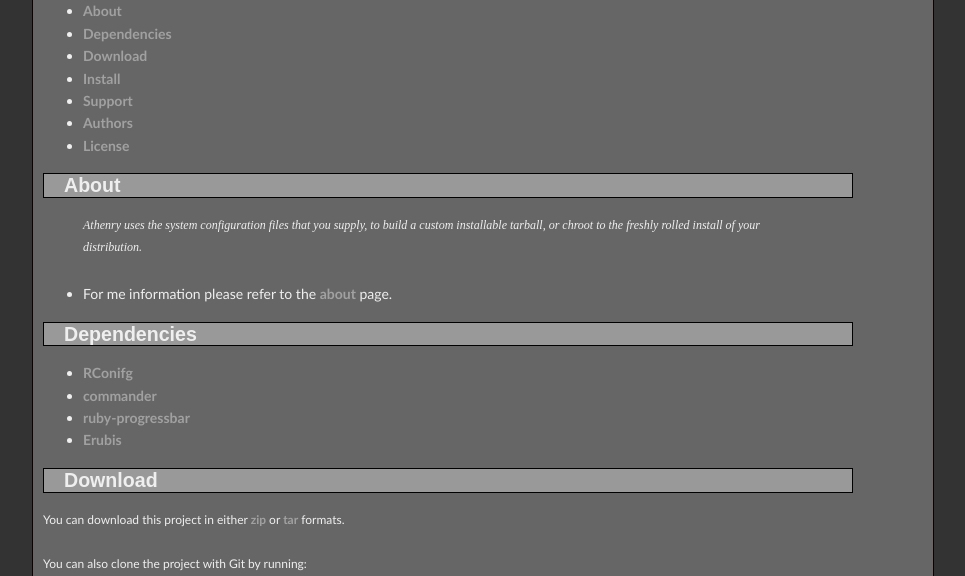
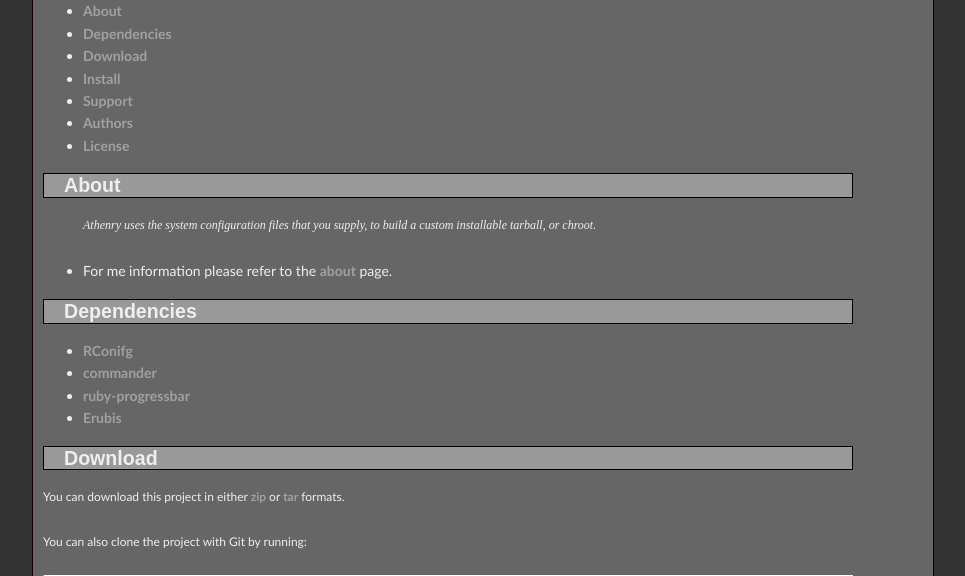
Before and after one commit to GunioRobot/athenry, a Jekyll site: the page built from index.markdown, in a window 1280 px wide and 900 px high, cut to the strip 324-900 px from the top of the window. Shown: the whole strip, without its empty margins (158-1123 px from the left). Built offline with Jekyll 4.4.1, drawn with Linux system fonts in a browser that asks for light colours; Markdown is read by kramdown in place of the engine named in the settings.

Commit message:
update pitch again
Signed-off-by: Greg Fitzgerald <netzdamon@gmail.com>

```diff
--- a/index.markdown
+++ b/index.markdown
@@ -19,7 +19,7 @@ Index
 
 About
 ----
->Athenry uses the system configuration files that you supply, to build a custom installable tarball, or chroot to the freshly rolled install of your distribution.
+>Athenry uses the system configuration files that you supply, to build a custom installable tarball, or chroot.
 
 * For me information please refer to the [about](http://gregf.github.com/athenry/about/) page.
 
```
